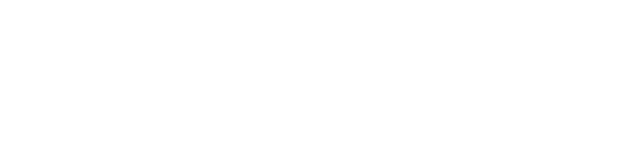
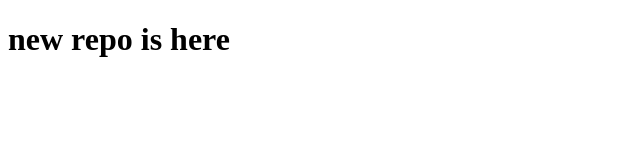
Before and after one commit to mdkibria245766/my-first-reset-repo, a plain HTML site: page index.html in a window 1280 px wide. Shown: the whole page, without its empty margins (0-640 px from the left). Drawn offline with Linux system fonts and the light colour scheme.

Commit message:
added header

```diff
--- a/index.html
+++ b/index.html
@@ -7,6 +7,6 @@
     <title>My first Reset Repo</title>
 </head>
 <body>
-
+    <h1>new repo is here</h1>
 </body>
 </html>
```
